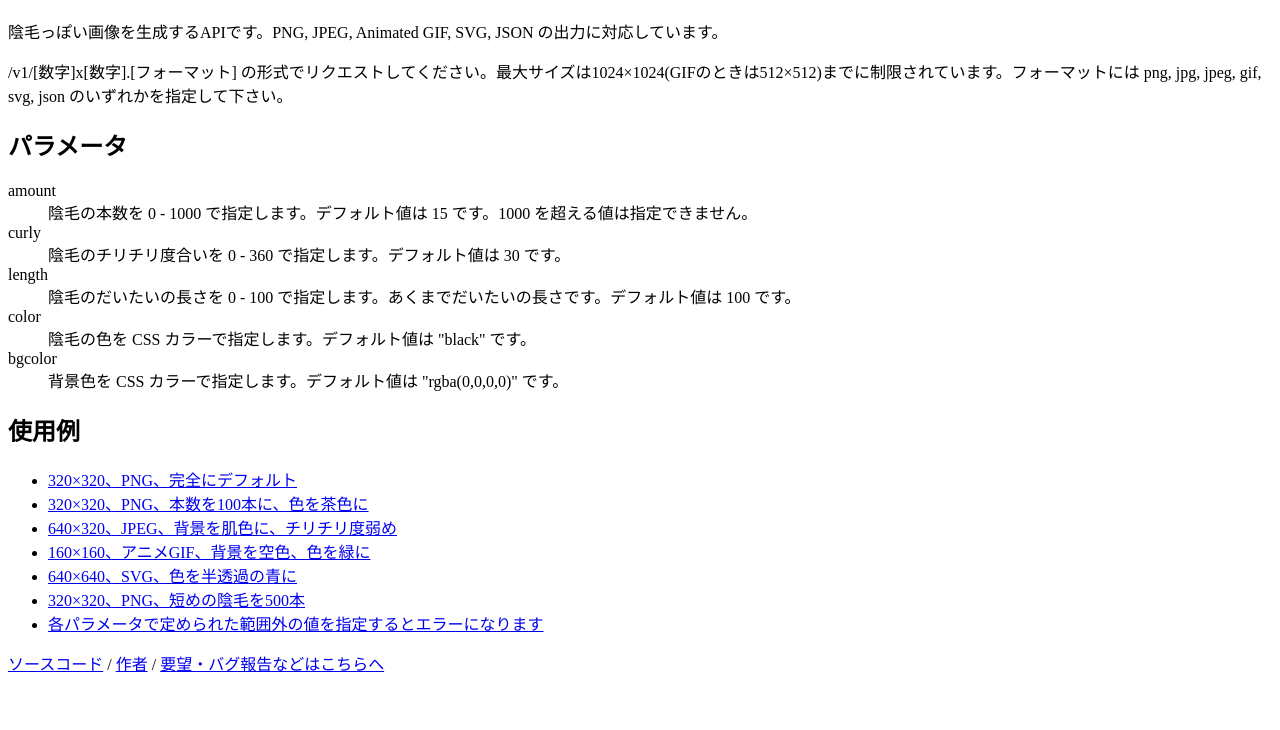
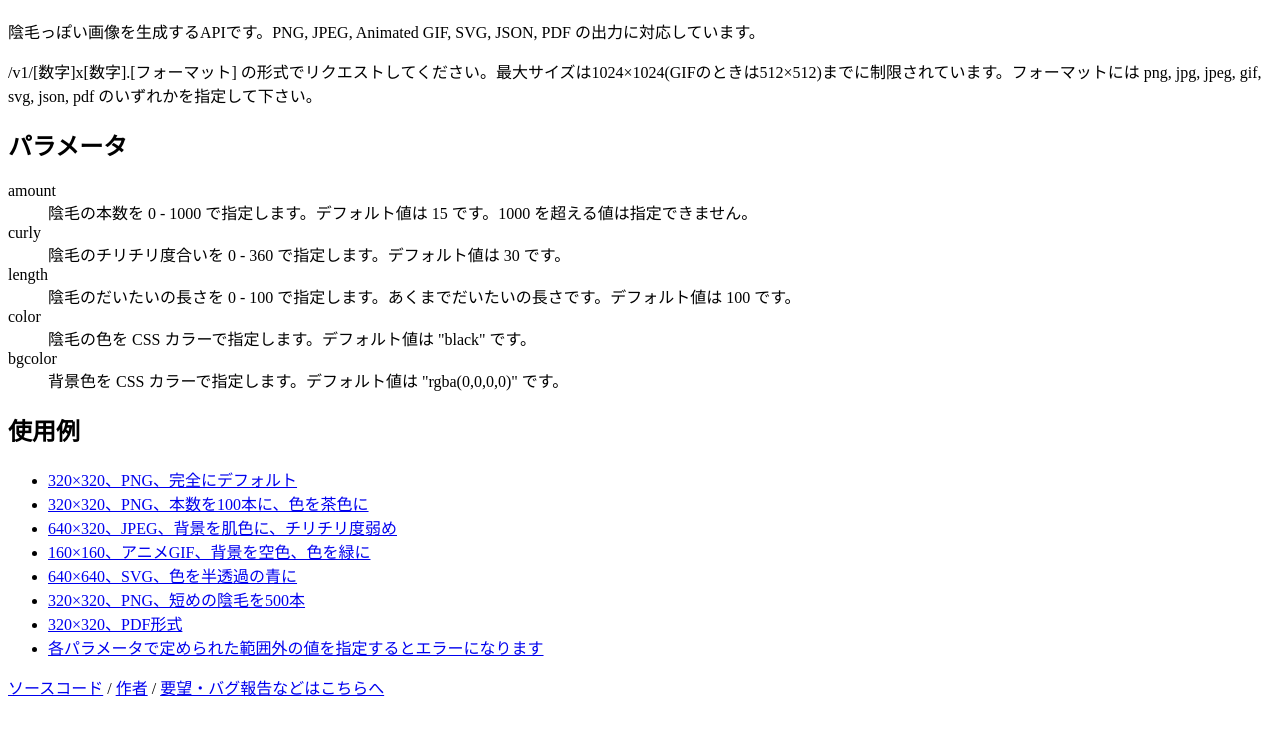
Before and after one commit to ikr7/underhair_api_v2, a website: page pages/root.html in a window 1280 px wide. Shown: the part 70-800 px from the top of the page. Drawn offline with Linux system fonts and the light colour scheme.

Commit message:
update document

```diff
--- a/pages/root.html
+++ b/pages/root.html
@@ -10,8 +10,8 @@
 			<a href="https://twitter.com/share" class="twitter-share-button" data-url="http://inmou.herokuapp.com/" data-via="rfc4627" data-lang="ja">ツイート</a>
 			<script>!function(d,s,id){var js,fjs=d.getElementsByTagName(s)[0],p=/^http:/.test(d.location)?'http':'https';if(!d.getElementById(id)){js=d.createElement(s);js.id=id;js.src=p+'://platform.twitter.com/widgets.js';fjs.parentNode.insertBefore(js,fjs);}}(document, 'script', 'twitter-wjs');</script>
 		</h1>
-		<p>陰毛っぽい画像を生成するAPIです。PNG, JPEG, Animated GIF, SVG, JSON の出力に対応しています。</p>
-		<p>/v1/[数字]x[数字].[フォーマット] の形式でリクエストしてください。最大サイズは1024×1024(GIFのときは512×512)までに制限されています。フォーマットには png, jpg, jpeg, gif, svg, json のいずれかを指定して下さい。</p>
+		<p>陰毛っぽい画像を生成するAPIです。PNG, JPEG, Animated GIF, SVG, JSON, PDF の出力に対応しています。</p>
+		<p>/v1/[数字]x[数字].[フォーマット] の形式でリクエストしてください。最大サイズは1024×1024(GIFのときは512×512)までに制限されています。フォーマットには png, jpg, jpeg, gif, svg, json, pdf のいずれかを指定して下さい。</p>
 		<h2>パラメータ</h2>
 		<dl>
 			<dt>amount</dt>
@@ -46,6 +46,9 @@
 				<a href='/v1/320x320.png?amount=500&length=20'>320×320、PNG、短めの陰毛を500本</a>
 			</li>
 			<li>
+				<a href="/v1/320x320.pdf">320×320、PDF形式</a>
+			</li>
+			<li>
 				<a href='/v1/100000x100000.png?amount=114514'>各パラメータで定められた範囲外の値を指定するとエラーになります</a>
 			</li>
 		</ul>
```
